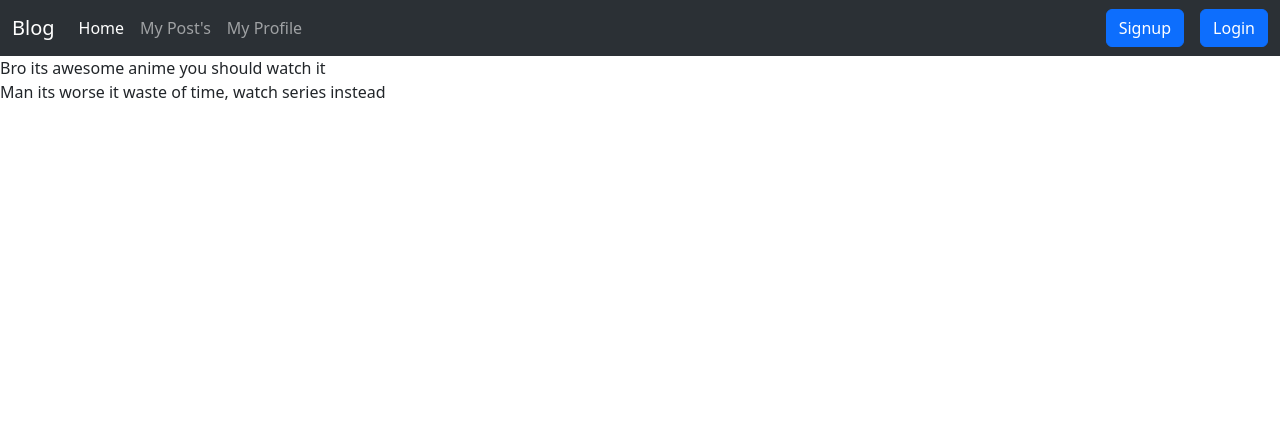
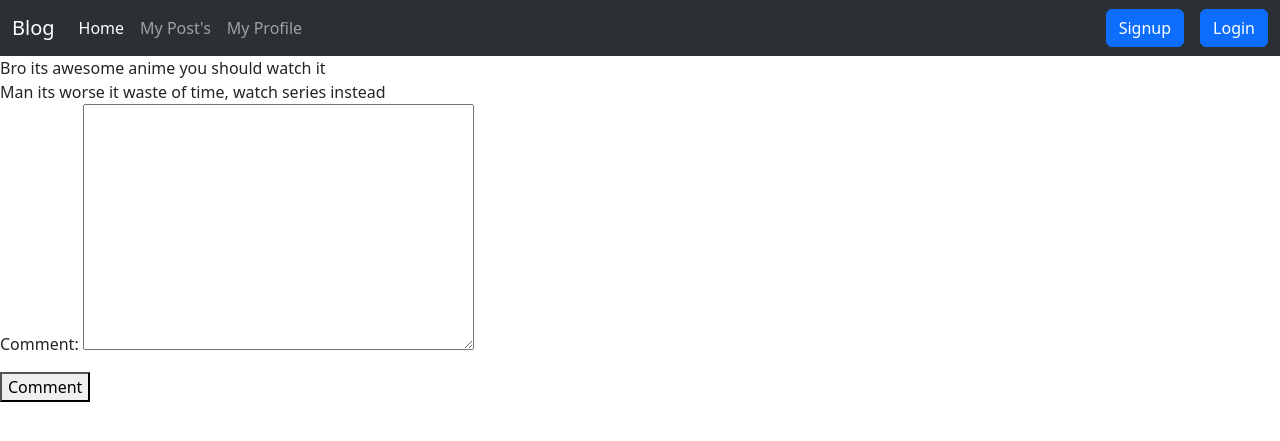
Before and after one commit to prashantsapk/Personal-Blog, a Django app: page /post/comment/1/ in a window 1280 px wide. Shown: the top 441 px of the page. Run offline with Django 5.2, Linux system fonts and the light colour scheme; data comes from the database, SQL or seed files in the repository; both versions use the stored data as it was after the commit.

Commit message:
added user module as an foreign key in post models.py

```diff
--- a/PersonalBlog/Post/forms.py
+++ b/PersonalBlog/Post/forms.py
@@ -1,6 +1,7 @@
 from django import forms
-from .models import Postathomepage
+from .models import Postathomepage,commentofpost
 from django.contrib.auth.forms import AuthenticationForm,UserCreationForm
+
 
 class createpostform(forms.ModelForm):
 
@@ -13,3 +14,9 @@ class signupform(UserCreationForm):
 
 class loginform(AuthenticationForm):
     pass
+
+class commentform(forms.ModelForm):
+
+    class Meta:
+        model = commentofpost
+        fields = ['comment']
--- a/PersonalBlog/Post/models.py
+++ b/PersonalBlog/Post/models.py
@@ -1,10 +1,13 @@
 from django.db import models
+from django.contrib.auth.models import User
+
 # Create your models here.
 
 class Postathomepage(models.Model):
     title=models.TextField(max_length=100)
     image= models.ImageField(upload_to='')
     description=models.TextField(max_length=1000)
+    user = models.ForeignKey(User,on_delete=models.CASCADE,related_name='posts')
 
     def __str__(self):
         return self.title
--- a/PersonalBlog/Post/templates/comment.html
+++ b/PersonalBlog/Post/templates/comment.html
@@ -8,6 +8,12 @@
 {% endfor %}
 
 
+<form method='POST'>
+{% csrf_token %}
+{{form.as_p}}
+<button type="submit">Comment</button>
+</form>
+
 
 
 
--- a/PersonalBlog/Post/templates/homepage.html
+++ b/PersonalBlog/Post/templates/homepage.html
@@ -83,7 +83,8 @@
 
           </div>
 
-          <br> Post id : #{{i.id}}
+          <br> Post id : #{{i.id}}<br>
+          Username : {{i.user.username}}
         </div>
 
       </div>
--- a/PersonalBlog/Post/views.py
+++ b/PersonalBlog/Post/views.py
@@ -1,6 +1,6 @@
 from django.shortcuts import render,redirect
 from .models import Postathomepage,commentofpost
-from .forms import createpostform,signupform,loginform
+from .forms import createpostform,signupform,loginform,commentform
 from django.contrib.auth.decorators import login_required
 from django.contrib.auth import login
 
@@ -78,9 +78,23 @@ def update_post(request,id):
 
 def commentview(request,id):
 
-    post = Postathomepage.objects.get(id=id)
-    commentobj=post.comments.all()
+    if request.method=='POST':
+        newform = commentform(request.POST)
+        if newform.is_valid():
+            post = Postathomepage.objects.get(id=id)
+            comment = post.newform
+            comment.save()
 
 
 
-    return render(request,'comment.html',{'commentobj':commentobj})
+
+
+    else:
+        post = Postathomepage.objects.get(id=id)
+        commentobj=post.comments.all()
+        form = commentform()
+
+
+
+
+    return render(request,'comment.html',{'commentobj':commentobj,'form':form})
```
Also changed, not shown: PersonalBlog/Post/migrations/0003_postathomepage_user.py (added), PersonalBlog/db.sqlite3, PersonalBlog/media/HB2wazsbIAA0jCk_yMWqSQ2.jpeg (added).
